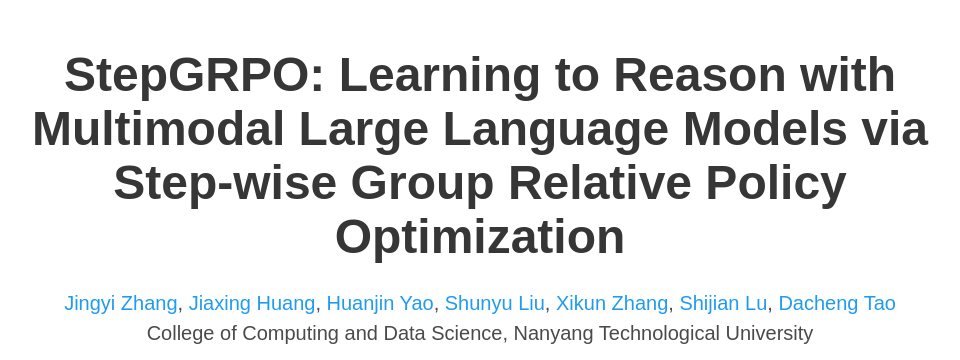
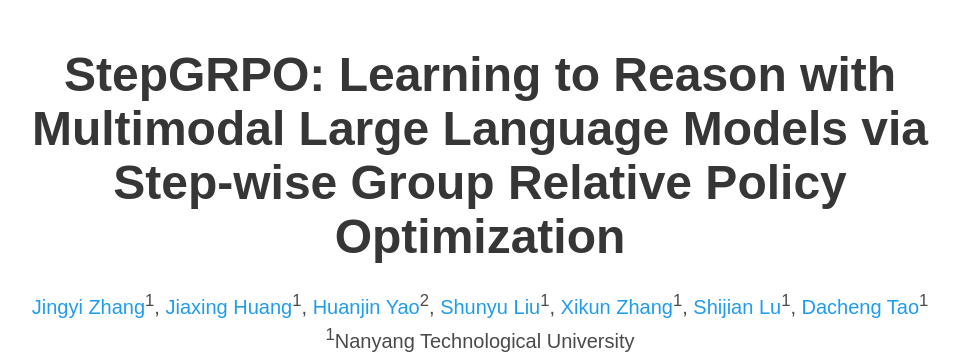
Before and after one commit to jingyi0000/StepGRPO_MLLM, a plain HTML site: page index.html in a window 1280 px wide. Shown: the top 360 px of the page, without its empty margins (160-1120 px from the left). Drawn offline with nearby package versions, Linux system fonts and the light colour scheme; some icons are missing; a web font is replaced by a local one.

Commit message:
Update index.html

```diff
--- a/index.html
+++ b/index.html
@@ -55,25 +55,25 @@
         </h1>
           <div class="is-size-5 publication-authors">
             <span class="author-block">
-              <a href="https://jingyi0000.github.io/">Jingyi Zhang</a>,</span>
+              <a href="https://jingyi0000.github.io/">Jingyi Zhang</a><sup>1</sup>,</span>
             <span class="author-block">
-              <a href="https://jxhuang0508.github.io/">Jiaxing Huang</a>,</span>
+              <a href="https://jxhuang0508.github.io/">Jiaxing Huang</a><sup>1</sup>,</span>
             <span class="author-block">
-              <a href="https://openreview.net/profile?id=~Huanjin_Yao1">Huanjin Yao</a>,</span>
+              <a href="#">Huanjin Yao</a><sup>2</sup>,</span>
             <span class="author-block">
-              <a href="https://liushunyu.github.io/">Shunyu Liu</a>,</span>
+              <a href="https://liushunyu.github.io/">Shunyu Liu</a><sup>1</sup>,</span>
             <span class="author-block">
-              <a href="https://scholar.google.com/citations?user=oBlKsZ4AAAAJ&hl=en">Xikun Zhang</a>,</span>
+              <a href="#">Xikun Zhang</a><sup>1</sup>,</span>
             <span class="author-block">
-              <a href="https://dr.ntu.edu.sg/cris/rp/rp01128">Shijian Lu</a>,</span>
+              <a href="https://dr.ntu.edu.sg/cris/rp/rp01128">Shijian Lu</a><sup>1</sup>,</span>
             <span class="author-block">
-              <a href="https://dr.ntu.edu.sg/cris/rp/rp02343">Dacheng Tao</a></sup>
+              <a href="https://dr.ntu.edu.sg/cris/rp/rp02343">Dacheng Tao</a><sup>1</sup>
             </span>
           </div>
 
           <div class="is-size-5 publication-authors">
-            <span class="author-block">College of Computing and Data Science, Nanyang Technological University</span><br>
-
+            <span class="author-block"><sup>1</sup>Nanyang Technological University</span><br>
+            <span class="author-block"><sup>1</sup>Tsinghua University</span><br>
           </div>
 
           <div class="column has-text-centered">
```
